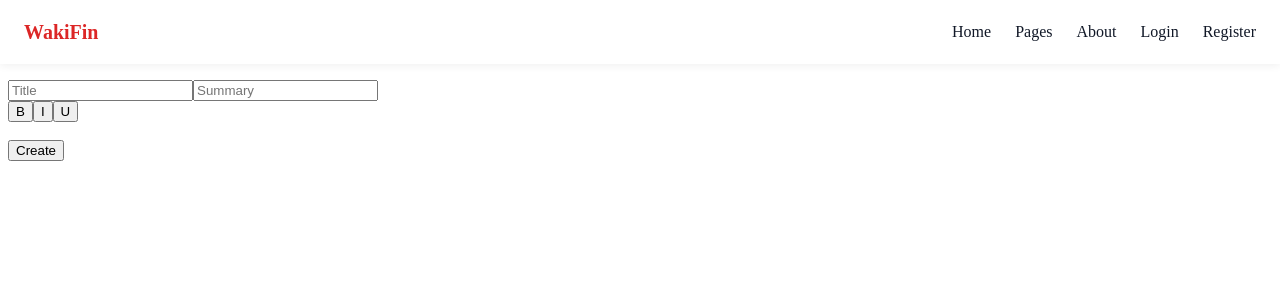
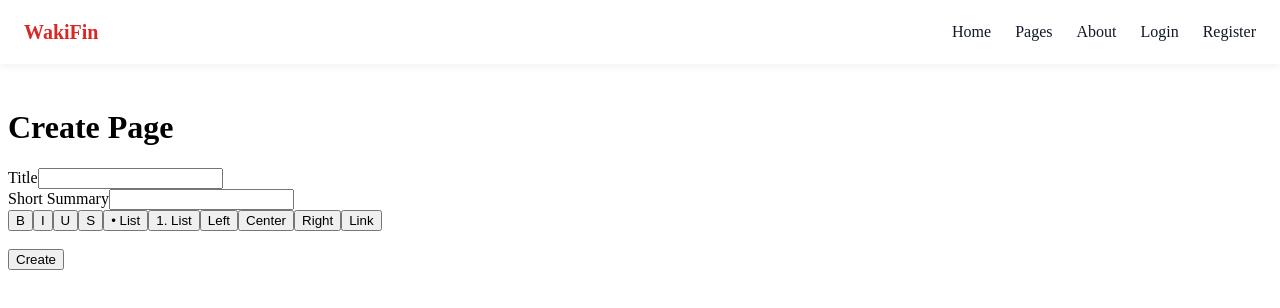
Before and after one commit to knm251mov-rgb/WakiFin, a React (Vite) app in the folder frontend/: page /pages/create in a window 1280 px wide. Shown: the top 308 px of the page. Built offline with nearby package versions, Linux system fonts and the light colour scheme; no server answers; the HTML template or start-up script is replaced by a standard one.

Commit message:
оновлення premium

```diff
--- a/frontend/src/pages/PageCreate.jsx
+++ b/frontend/src/pages/PageCreate.jsx
@@ -1,142 +1,71 @@
-import { useState, useRef, useEffect } from "react";
-
-const API = import.meta.env.VITE_API_BASE;
+import { useState, useRef } from "react";
+const API = import.meta.env.VITE_API_BASE || "http://localhost:3001";
 
 export default function PageCreate() {
   const [title, setTitle] = useState("");
   const [summary, setSummary] = useState("");
   const [content, setContent] = useState("");
-  const [preview, setPreview] = useState(false);
-  const [user, setUser] = useState(null);
 
   const editorRef = useRef(null);
 
-  /* 🔐 Отримуємо користувача з JWT */
-  useEffect(() => {
-    const token = localStorage.getItem("token");
-    if (!token) return;
-
-    try {
-      const payload = JSON.parse(atob(token.split(".")[1]));
-      setUser(payload);
-    } catch {}
-  }, []);
-
-  const isPremium = user?.role === "premium" || user?.role === "admin";
-
-  /* ---------- FORMAT ---------- */
-  const cmd = (c, v = null) => {
-    document.execCommand(c, false, v);
+  const format = (cmd, val = null) => {
+    document.execCommand(cmd, false, val);
     editorRef.current.focus();
   };
 
-  /* ---------- PREMIUM: TABLE ---------- */
-  const insertTable = () => {
-    if (!isPremium) return alert("Premium only");
-
-    const rows = +prompt("Rows:", 2);
-    const cols = +prompt("Cols:", 2);
-
-    let html = "<table border='1'><tbody>";
-    for (let r = 0; r < rows; r++) {
-      html += "<tr>";
-      for (let c = 0; c < cols; c++) {
-        html += "<td>...</td>";
-      }
-      html += "</tr>";
-    }
-    html += "</tbody></table>";
-
-    document.execCommand("insertHTML", false, html);
-  };
-
-  /* ---------- PREMIUM: CUSTOM BLOCK ---------- */
-  const insertBlock = (type) => {
-    if (!isPremium) return alert("Premium only");
-
-    const html = `
-      <div class="block ${type}">
-        <strong>${type.toUpperCase()}:</strong>
-        <p>Text...</p>
-      </div>
-    `;
-    document.execCommand("insertHTML", false, html);
-  };
-
-  /* ---------- PREMIUM: IMAGE DRAG ---------- */
-  const onDropImage = (e) => {
-    if (!isPremium) return;
-
-    e.preventDefault();
-    const file = e.dataTransfer.files[0];
-    if (!file || !file.type.startsWith("image/")) return;
-
-    const reader = new FileReader();
-    reader.onload = () => {
-      document.execCommand(
-        "insertHTML",
-        false,
-        `<img src="${reader.result}" />`
-      );
-    };
-    reader.readAsDataURL(file);
-  };
-
-  /* ---------- SAVE ---------- */
   const createPage = async () => {
-    const res = await fetch(`${API}/pages`, {
+    await fetch(`${API}/pages`, {
       method: "POST",
       headers: {
         "Content-Type": "application/json",
-        Authorization: "Bearer " + localStorage.getItem("token"),
+        "Authorization": "Bearer " + localStorage.getItem("token")
       },
       body: JSON.stringify({ title, summary, content }),
     });
 
-    if (res.ok) location.href = "/pages";
+    window.location.href = "/pages";
   };
 
   return (
-    <div className="page-container">
+    <div style={{ paddingTop: "80px" }}>
       <h1>Create Page</h1>
 
-      <input placeholder="Title" value={title} onChange={e => setTitle(e.target.value)} />
-      <input placeholder="Summary" value={summary} onChange={e => setSummary(e.target.value)} />
-
-      {/* TOOLBAR */}
-      <div className="toolbar">
-        <button onClick={() => cmd("bold")}>B</button>
-        <button onClick={() => cmd("italic")}>I</button>
-        <button onClick={() => cmd("underline")}>U</button>
-
-        {isPremium && (
-          <>
-            <button onClick={insertTable}>📊 Table</button>
-            <button onClick={() => insertBlock("info")}>ℹ Info</button>
-            <button onClick={() => insertBlock("warning")}>⚠ Warning</button>
-            <button onClick={() => insertBlock("lore")}>📜 Lore</button>
-            <button onClick={() => insertBlock("spoiler")}>👁 Spoiler</button>
-            <button onClick={() => setPreview(!preview)}>👁 Preview</button>
-          </>
-        )}
+      <div className="form-field">
+        <label>Title</label>
+        <input value={title} onChange={e => setTitle(e.target.value)} />
       </div>
 
-      {/* EDITOR */}
-      {!preview ? (
-        <div
-          ref={editorRef}
-          contentEditable
-          className="editor"
-          onInput={e => setContent(e.currentTarget.innerHTML)}
-          onDrop={onDropImage}
-          onDragOver={e => e.preventDefault()}
-        />
-      ) : (
-        <div
-          className="page-content"
-          dangerouslySetInnerHTML={{ __html: content }}
-        />
-      )}
+      <div className="form-field">
+        <label>Short Summary</label>
+        <input value={summary} onChange={e => setSummary(e.target.value)} />
+      </div>
+
+      {/* Toolbar */}
+      <div className="toolbar">
+        <button onClick={() => format("bold")}>B</button>
+        <button onClick={() => format("italic")}>I</button>
+        <button onClick={() => format("underline")}>U</button>
+        <button onClick={() => format("strikeThrough")}>S</button>
+
+        <button onClick={() => format("insertUnorderedList")}>• List</button>
+        <button onClick={() => format("insertOrderedList")}>1. List</button>
+
+        <button onClick={() => format("justifyLeft")}>Left</button>
+        <button onClick={() => format("justifyCenter")}>Center</button>
+        <button onClick={() => format("justifyRight")}>Right</button>
+
+        <button onClick={() => {
+          const url = prompt("URL:");
+          if (url) format("createLink", url);
+        }}>Link</button>
+      </div>
+
+      <div
+        ref={editorRef}
+        contentEditable
+        className="editor"
+        onInput={(e) => setContent(e.currentTarget.innerHTML)}
+      ></div>
 
       <button className="primary-btn" onClick={createPage}>
         Create
--- a/frontend/src/pages/PageEdit.jsx
+++ b/frontend/src/pages/PageEdit.jsx
@@ -1,7 +1,7 @@
 import { useState, useEffect, useRef } from "react";
 import { useParams } from "react-router-dom";
 
-const API = import.meta.env.VITE_API_BASE || "https://wakifin-api.knm251-mov.workers.dev";
+const API = import.meta.env.VITE_API_BASE || "http://localhost:3001";
 
 export default function PageEdit() {
   const { id } = useParams();
@@ -38,8 +38,7 @@ export default function PageEdit() {
   };
 
   const updatePage = async () => {
-    try {
-      const response = await fetch(`${API}/pages/${id}`, {
+    await fetch(`${API}/pages/${id}`, {
       method: "PUT",
       headers: {
         "Content-Type": "application/json",
@@ -48,15 +47,7 @@ export default function PageEdit() {
       body: JSON.stringify({ title, summary, content }),
     });
 
-      if (response.ok) {
-        console.log("✅ Page updated");
     window.location.href = `/pages/${id}`;
-      } else {
-        console.error("❌ Update failed");
-      }
-    } catch (error) {
-      console.error("❌ Error:", error);
-    }
   };
 
   return (
--- a/frontend/src/pages/PagesList.jsx
+++ b/frontend/src/pages/PagesList.jsx
@@ -1,7 +1,7 @@
 import { useEffect, useState } from "react";
 import { Link } from "react-router-dom";
 
-const API = import.meta.env.VITE_API_BASE || "https://wakifin-api.knm251-mov.workers.dev";
+const API = import.meta.env.VITE_API_BASE || "http://localhost:3001";
 
 export default function PagesList() {
   const [pages, setPages] = useState([]);
@@ -24,13 +24,11 @@ export default function PagesList() {
   const loadPages = async () => {
     try {
       setLoading(true);
-      console.log("Loading pages from:", API);
       const res = await fetch(`${API}/pages`);
       const data = await res.json();
-      console.log("✅ Pages loaded:", data);
       setPages(data);
     } catch (err) {
-      console.error("❌ Error loading pages:", err);
+      console.error("Error loading pages:", err);
     } finally {
       setLoading(false);
     }
```
Also changed, not shown: 2 other files (tests, documents, lock files or other folders). Lines whose indentation alone changed are shown as unchanged.
